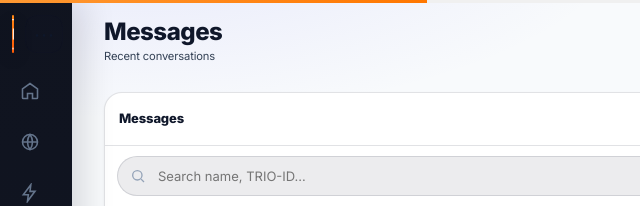
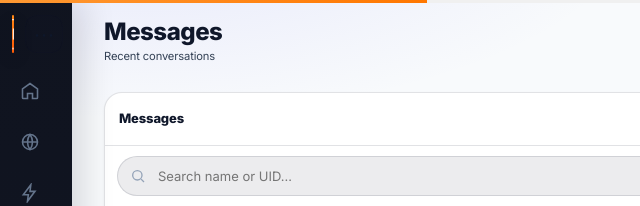
Before and after one commit to nikhilkumar210h-debug/trio_day_nikhilkumar, a plain HTML site: page public/chat.html in a window 1280 px wide. Shown: the top 206 px of the page, 0-640 px from the left. Drawn offline with Linux system fonts and the light colour scheme; no server answers.

Commit message:
Replace Trio-ID label with UID wording

```diff
--- a/public/chat.html
+++ b/public/chat.html
@@ -32,7 +32,7 @@
     <div class="nkm-inbox-head">
       <strong>Messages</strong><span id="conversationCount" class="nkm-badge">0</span>
     </div>
-    <div class="nkm-inbox-search"><input id="userSearch" class="nkm-search" type="search" placeholder="Search name, TRIO-ID…"></div>
+    <div class="nkm-inbox-search"><input id="userSearch" class="nkm-search" type="search" placeholder="Search name or UID…"></div>
     <div id="userList" class="nkm-inbox-list"><div class="td-skeleton td-skeleton--card"></div><div class="td-skeleton td-skeleton--card"></div><div class="td-skeleton td-skeleton--card"></div></div>
   </section>
 
```
